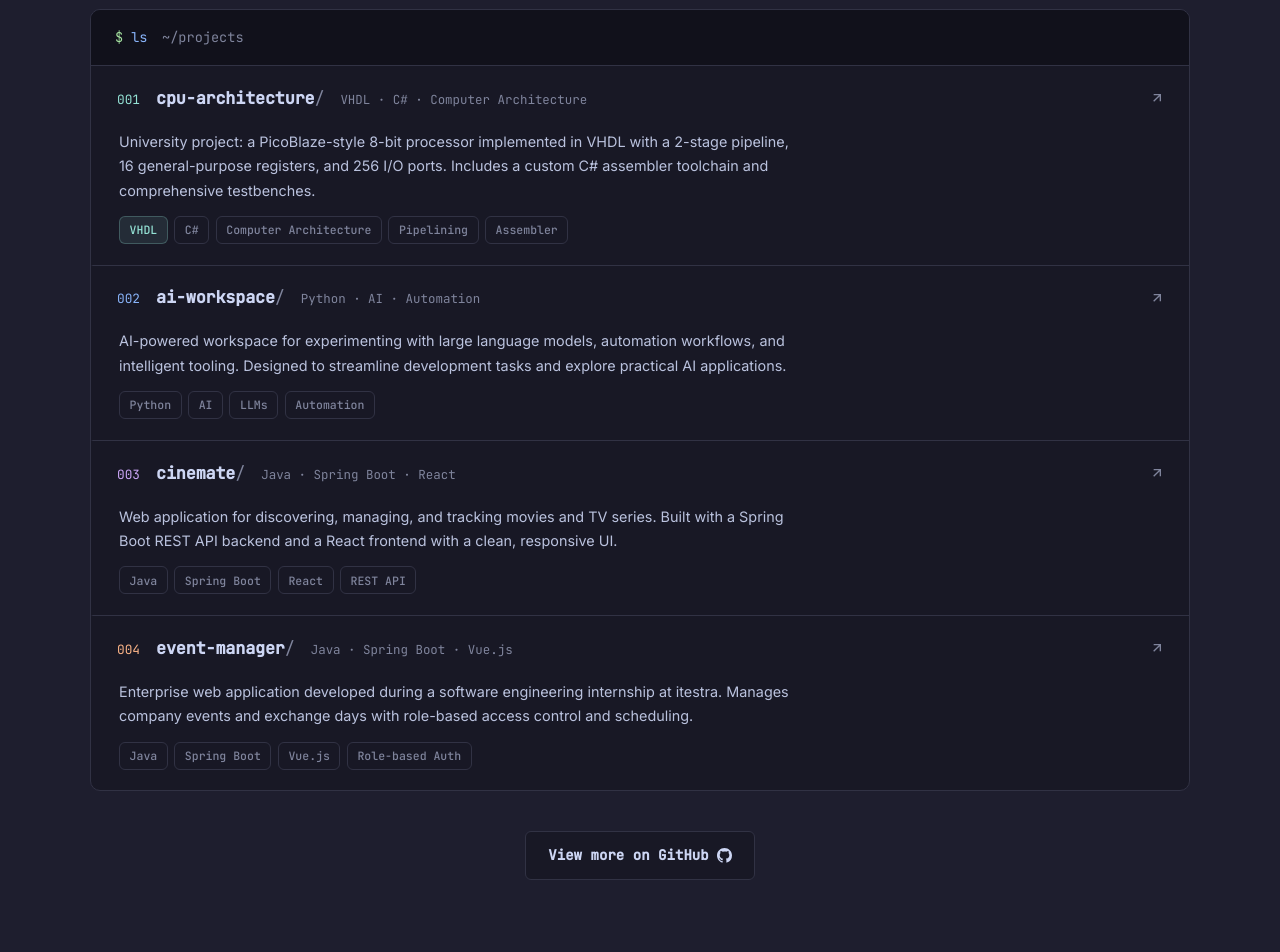
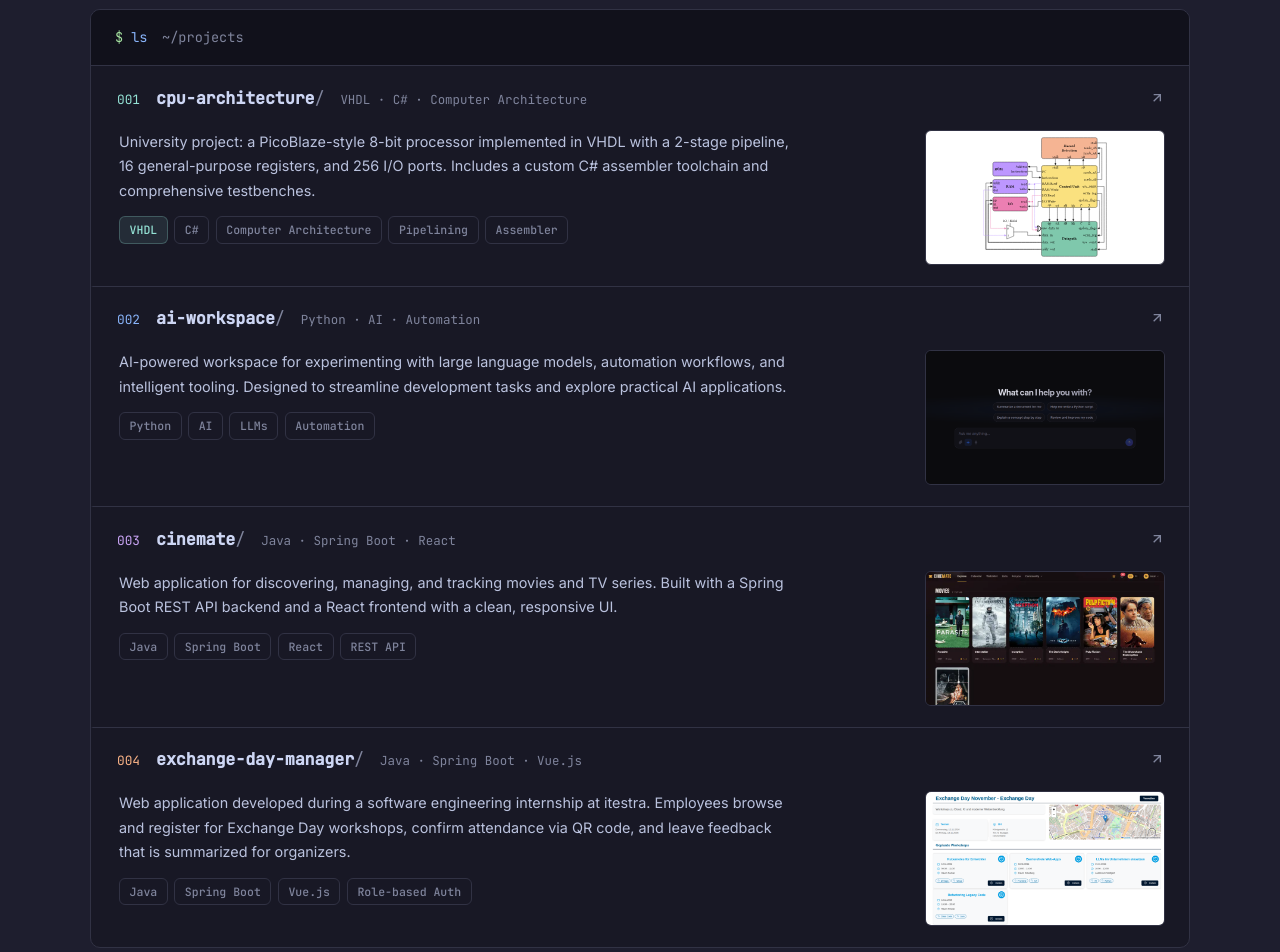
Before and after one commit to MaximilianRau04/Portfolio, a plain HTML site: page frontend/index.html in a window 1280 px wide. Shown: the part 2520-3472 px from the top of the page. Drawn offline with Linux system fonts and the light colour scheme.

Commit message:
feat(frontend): add project thumbnails and rename event manager

```diff
--- a/frontend/index.html
+++ b/frontend/index.html
@@ -339,6 +339,7 @@
                 </svg>
               </div>
               <div class="proj-detail">
+                <div class="proj-text">
                   <p data-i18n="project.cpu.desc">
                     University project: a PicoBlaze-style 8-bit processor
                     implemented in VHDL with a 2-stage pipeline, 16
@@ -352,6 +353,18 @@
                     <span class="tag">Pipelining</span>
                     <span class="tag">Assembler</span>
                   </div>
+                </div>
+                <figure class="proj-thumb proj-thumb--diagram">
+                  <img
+                    src="assets/projects/cpu-architecture.svg"
+                    alt="Top-level block diagram of the 8-bit processor"
+                    data-i18n-alt="project.cpu.alt"
+                    width="800"
+                    height="450"
+                    loading="lazy"
+                    decoding="async"
+                  />
+                </figure>
               </div>
             </a>
 
@@ -381,6 +394,7 @@
                 </svg>
               </div>
               <div class="proj-detail">
+                <div class="proj-text">
                   <p data-i18n="project.aiworkspace.desc">
                     AI-powered workspace for experimenting with large language
                     models, automation workflows, and intelligent tooling.
@@ -393,6 +407,18 @@
                     <span class="tag">LLMs</span>
                     <span class="tag">Automation</span>
                   </div>
+                </div>
+                <figure class="proj-thumb">
+                  <img
+                    src="assets/projects/ai-workspace.webp"
+                    alt="Screenshot of the AI Workspace interface"
+                    data-i18n-alt="project.aiworkspace.alt"
+                    width="800"
+                    height="450"
+                    loading="lazy"
+                    decoding="async"
+                  />
+                </figure>
               </div>
             </a>
 
@@ -422,6 +448,7 @@
                 </svg>
               </div>
               <div class="proj-detail">
+                <div class="proj-text">
                   <p data-i18n="project.cinemate.desc">
                     Web application for discovering, managing, and tracking movies
                     and TV series. Built with a Spring Boot REST API backend and a
@@ -434,18 +461,30 @@
                     <span class="tag">REST API</span>
                   </div>
                 </div>
+                <figure class="proj-thumb">
+                  <img
+                    src="assets/projects/cinemate.webp"
+                    alt="Screenshot of the CineMate movie overview"
+                    data-i18n-alt="project.cinemate.alt"
+                    width="800"
+                    height="450"
+                    loading="lazy"
+                    decoding="async"
+                  />
+                </figure>
+              </div>
             </a>
 
-            <!-- Event Manager -->
+            <!-- Exchange Day Manager -->
             <a
-              href="https://github.com/MaximilianRau04/Software-Praktikum"
+              href="https://github.com/MaximilianRau04/Exchange-Day-Manager"
               target="_blank"
               class="proj-item proj--amber"
             >
               <div class="proj-row">
                 <span class="proj-idx">004</span>
                 <h3 class="proj-name">
-                  event-manager<span class="proj-slash">/</span>
+                  exchange-day-manager<span class="proj-slash">/</span>
                 </h3>
                 <span class="proj-meta">Java · Spring Boot · Vue.js</span>
                 <svg
@@ -462,10 +501,12 @@
                 </svg>
               </div>
               <div class="proj-detail">
-                <p data-i18n="project.event.desc">
-                  Enterprise web application developed during a software
-                  engineering internship at itestra. Manages company events and
-                  exchange days with role-based access control and scheduling.
+                <div class="proj-text">
+                  <p data-i18n="project.exchangeday.desc">
+                    Web application developed during a software engineering
+                    internship at itestra. Employees browse and register for
+                    Exchange Day workshops, confirm attendance via QR code, and
+                    leave feedback that is summarized for organizers.
                   </p>
                   <div class="project-tags">
                     <span class="tag">Java</span>
@@ -473,6 +514,18 @@
                     <span class="tag">Vue.js</span>
                     <span class="tag">Role-based Auth</span>
                   </div>
+                </div>
+                <figure class="proj-thumb">
+                  <img
+                    src="assets/projects/exchange-day-manager.webp"
+                    alt="Screenshot of the Exchange Day Manager workshop overview"
+                    data-i18n-alt="project.exchangeday.alt"
+                    width="800"
+                    height="450"
+                    loading="lazy"
+                    decoding="async"
+                  />
+                </figure>
               </div>
             </a>
           </div>
--- a/frontend/script.js
+++ b/frontend/script.js
@@ -45,10 +45,14 @@ const t = {
       "University project: a PicoBlaze-style 8-bit processor implemented in VHDL with a 2-stage pipeline, 16 general-purpose registers, and 256 I/O ports. Includes a custom C# assembler toolchain and comprehensive testbenches.",
     "project.cinemate.desc":
       "Web application for discovering, managing, and tracking movies and TV series. Built with a Spring Boot REST API backend and a React frontend with a clean, responsive UI.",
-    "project.event.desc":
-      "Enterprise web application developed during a software engineering internship at itestra. Manages company events and exchange days with role-based access control and scheduling.",
+    "project.exchangeday.desc":
+      "Web application developed during a software engineering internship at itestra. Employees browse and register for Exchange Day workshops, confirm attendance via QR code, and leave feedback that is summarized for organizers.",
     "project.aiworkspace.desc":
       "AI-powered workspace for experimenting with large language models, automation workflows, and intelligent tooling. Designed to streamline development tasks and explore practical AI applications.",
+    "project.cpu.alt": "Top-level block diagram of the 8-bit processor",
+    "project.aiworkspace.alt": "Screenshot of the AI Workspace interface",
+    "project.cinemate.alt": "Screenshot of the CineMate movie overview",
+    "project.exchangeday.alt": "Screenshot of the Exchange Day Manager workshop overview",
     "projects.more": "View more on GitHub",
     "skills.label": "04 - Skills",
     "skills.title": "Technologies",
@@ -117,10 +121,14 @@ const t = {
       "Universitätsprojekt: ein PicoBlaze-ähnlicher 8-Bit-Prozessor in VHDL mit 2-stufiger Pipeline, 16 Allzweckregistern und 256 I/O-Ports. Mit eigener C#-Assembler-Toolchain und Testbenches.",
     "project.cinemate.desc":
       "Webanwendung zum Entdecken, Verwalten und Verfolgen von Filmen und Serien. Spring-Boot-REST-API-Backend und React-Frontend mit übersichtlicher, responsiver Oberfläche.",
-    "project.event.desc":
-      "Enterprise-Webanwendung, entwickelt im Software-Engineering-Praktikum bei itestra. Verwaltet Firmenveranstaltungen mit rollenbasierter Zugriffskontrolle und Terminplanung.",
+    "project.exchangeday.desc":
+      "Webanwendung, entwickelt im Software-Engineering-Praktikum bei itestra. Mitarbeitende melden sich zu Workshops der Exchange Days an, bestätigen ihre Teilnahme per QR-Code und geben Feedback, das für die Organisatoren zusammengefasst wird.",
     "project.aiworkspace.desc":
       "KI-gestützter Workspace zum Experimentieren mit Large Language Models, Automatisierungs-Workflows und intelligenten Tools. Entwickelt zur Vereinfachung von Entwicklungsaufgaben und zur Erforschung praktischer KI-Anwendungen.",
+    "project.cpu.alt": "Top-Level-Blockdiagramm des 8-Bit-Prozessors",
+    "project.aiworkspace.alt": "Screenshot der AI-Workspace-Oberfläche",
+    "project.cinemate.alt": "Screenshot der Filmübersicht von CineMate",
+    "project.exchangeday.alt": "Screenshot der Workshop-Übersicht im Exchange Day Manager",
     "projects.more": "Weitere Projekte auf GitHub",
     "skills.label": "04 - Kenntnisse",
     "skills.title": "Technologien",
@@ -176,6 +184,10 @@ function applyTranslations(lang) {
   document.querySelectorAll("[data-i18n-placeholder]").forEach((el) => {
     const key = el.getAttribute("data-i18n-placeholder");
     if (t[lang]?.[key] !== undefined) el.placeholder = t[lang][key];
+  });
+  document.querySelectorAll("[data-i18n-alt]").forEach((el) => {
+    const key = el.getAttribute("data-i18n-alt");
+    if (t[lang]?.[key] !== undefined) el.alt = t[lang][key];
   });
   document.documentElement.lang = lang;
   document.getElementById("lang-toggle").textContent =
--- a/frontend/styles/responsive.css
+++ b/frontend/styles/responsive.css
@@ -44,6 +44,16 @@
 
   .proj-meta {
     display: none;
+  }
+
+  .proj-detail {
+    grid-template-columns: 1fr;
+    gap: 1rem;
+  }
+
+  .proj-thumb {
+    width: 100%;
+    max-width: 420px;
   }
 
   .skill-card {
--- a/frontend/styles/sections.css
+++ b/frontend/styles/sections.css
@@ -1210,9 +1210,46 @@
 
 .proj-item:hover .proj-detail,
 .proj-item:focus-within .proj-detail {
-  max-height: 260px;
+  max-height: 420px;
   opacity: 1;
   padding-bottom: 1.3rem;
+}
+
+.proj-detail {
+  display: grid;
+  grid-template-columns: 1fr auto;
+  gap: 1.5rem;
+  align-items: start;
+}
+
+.proj-text {
+  min-width: 0;
+}
+
+.proj-thumb {
+  width: 240px;
+  aspect-ratio: 16 / 9;
+  border: 1px solid var(--border);
+  border-radius: var(--radius-sm);
+  background: var(--bg-3);
+  overflow: hidden;
+}
+
+.proj-thumb img {
+  display: block;
+  width: 100%;
+  height: 100%;
+  object-fit: cover;
+}
+
+/* Diagrams keep their own aspect ratio on a white sheet */
+.proj-thumb--diagram {
+  background: #fff;
+}
+
+.proj-thumb--diagram img {
+  object-fit: contain;
+  padding: 0.35rem;
 }
 
 .proj-detail p {
```
Also changed, not shown: frontend/assets/projects/ai-workspace.webp (added), frontend/assets/projects/cinemate.webp (added), frontend/assets/projects/cpu-architecture.svg (added), frontend/assets/projects/exchange-day-manager.webp (added). Lines whose indentation alone changed are shown as unchanged.
